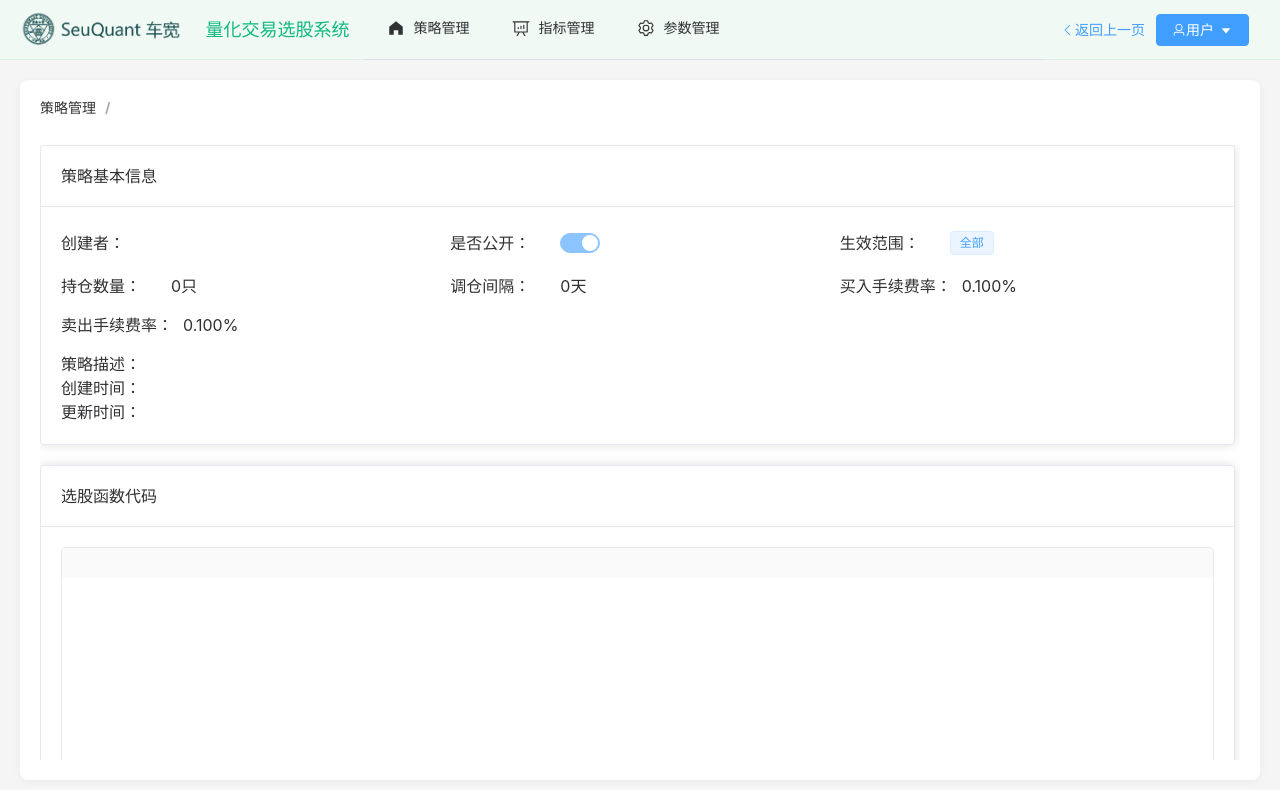
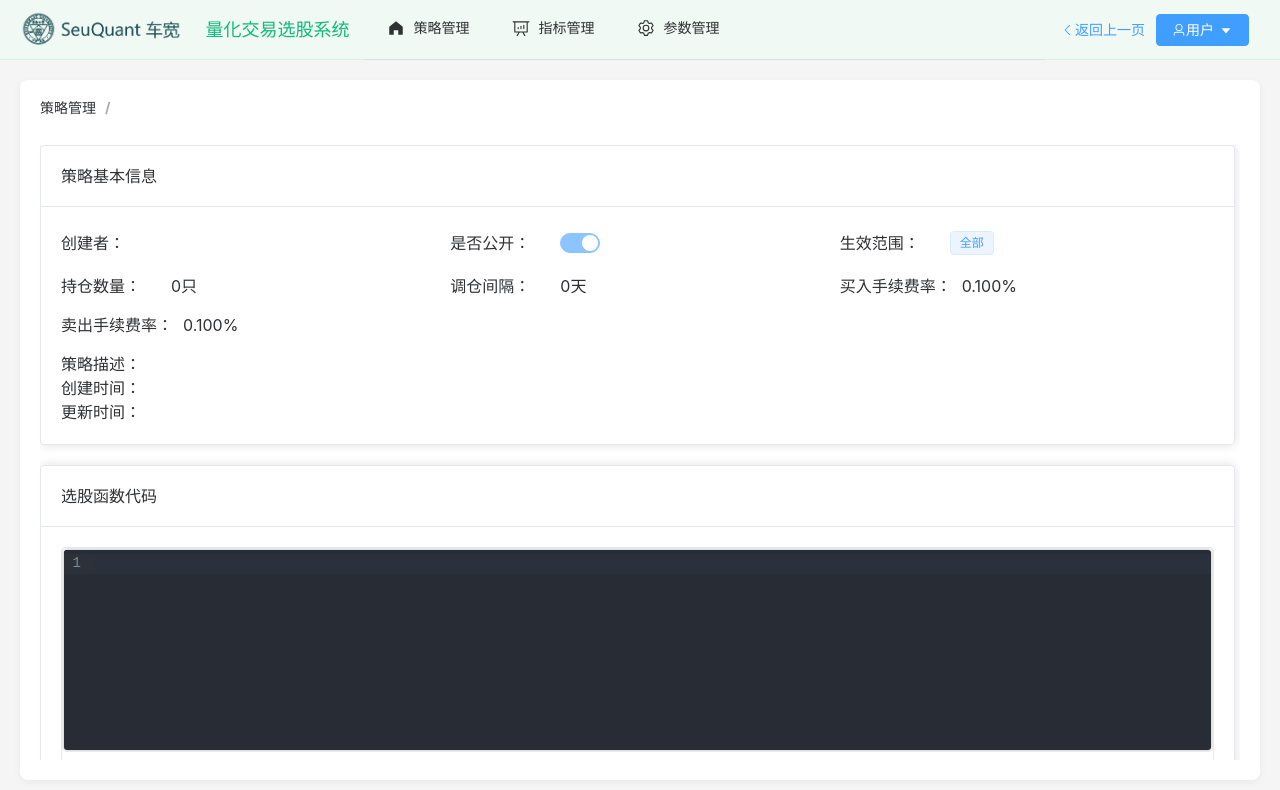
Before and after one commit to julymiaw/quant_trading, a Vue app in the folder frontend/: page /strategy/1/1 in a window 1280 px wide. Shown: the top 790 px of the page. Built offline with nearby package versions, Linux system fonts and the light colour scheme; no server answers; sample sign-in values are in the browser's storage.

Commit message:
增加了策略详情页面的代码加亮！

```diff
--- a/frontend/src/views/StrategyDetail.vue
+++ b/frontend/src/views/StrategyDetail.vue
@@ -104,7 +104,12 @@
           </div>
         </template>
         <el-scrollbar height="400px" class="code-scrollbar">
-          <pre class="code-block">{{ strategy.select_func }}</pre>
+          <div class="code-editor-wrapper">
+            <CodeEditor
+              :model-value="strategy.select_func"
+              height="400px"
+              readonly />
+          </div>
         </el-scrollbar>
       </el-card>
 
@@ -120,7 +125,12 @@
           </div>
         </template>
         <el-scrollbar height="400px" class="code-scrollbar">
-          <pre class="code-block">{{ strategy.risk_control_func }}</pre>
+          <div class="code-editor-wrapper">
+            <CodeEditor
+              :model-value="strategy.risk_control_func"
+              height="400px"
+              readonly />
+          </div>
         </el-scrollbar>
       </el-card>
 
```
